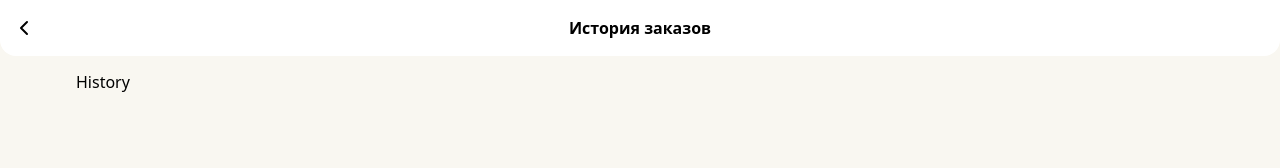
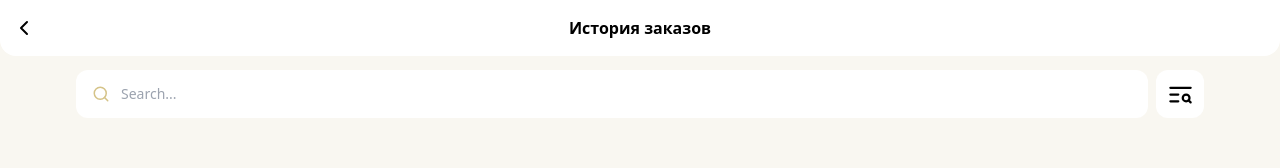
Before and after one commit to Veifario/orders-app, a React (Vite) app: page /history in a window 1280 px wide. Shown: the top 168 px of the page. Built offline with nearby package versions, Linux system fonts and the light colour scheme; sample sign-in values are in the browser's storage.

Commit message:
feature: history page markup

```diff
--- a/src/components/ui/Input/TextInput.tsx
+++ b/src/components/ui/Input/TextInput.tsx
@@ -30,7 +30,7 @@ const TextInput = ({ label, className, icon, ...props }: ITextInputProps) => {
         <input
           type="text"
           className={twMerge(
-            "w-full rounded-xl border-none p-4 text-sm outline-none",
+            "w-full rounded-xl border-none px-4 py-[14px] text-sm outline-none",
             "placeholder:font-light",
             icon && "pl-[45px]",
             className,
--- a/src/pages/History/History.tsx
+++ b/src/pages/History/History.tsx
@@ -1,5 +1,20 @@
+import TextInput from "@/components/ui/Input/TextInput";
+import { Search, TextSearch } from "lucide-react";
+
 const History = () => {
-  return <div>History</div>;
+  return (
+    <div className="space-y-2">
+      <div className="flex w-full gap-2">
+        <div className="w-full">
+          <TextInput icon={<Search />} placeholder="Search..." />
+        </div>
+
+        <div className="flex h-12 min-w-12 items-center justify-center rounded-xl bg-white">
+          <TextSearch size={27} />
+        </div>
+      </div>
+    </div>
+  );
 };
 
 export default History;
```
